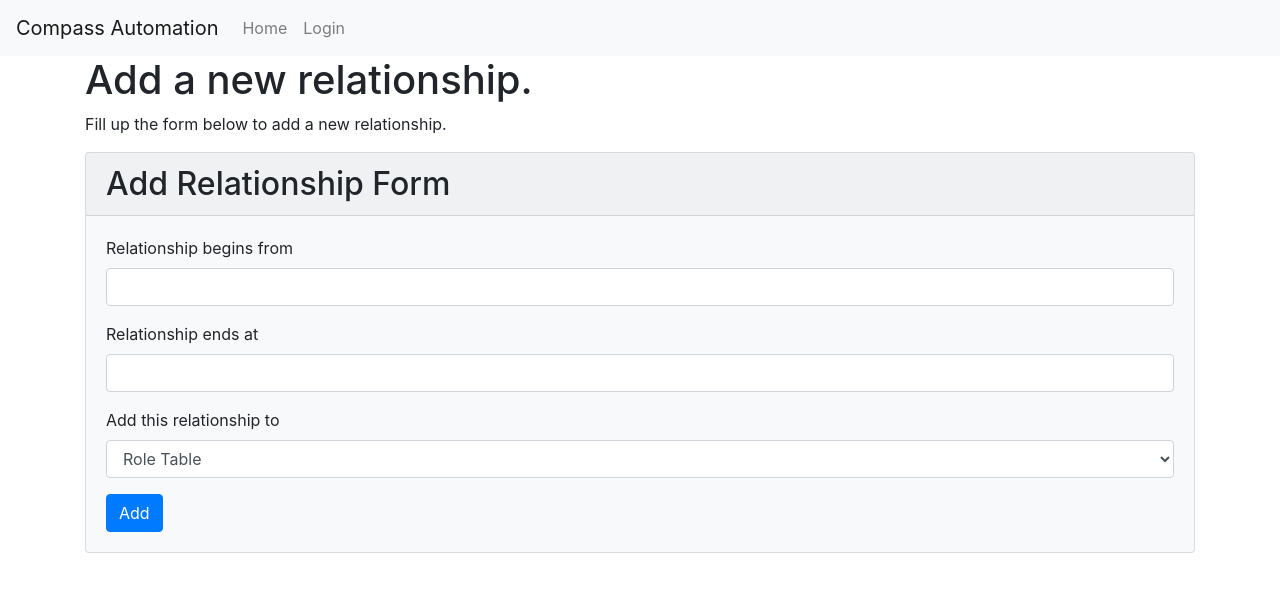
After one commit to wfxronald/compauto, a Flask app: page /define in a window 1280 px wide. The commit adds this page. Shown: the top 592 px of the page. Run offline with Flask 2, Linux system fonts and the light colour scheme; some libraries are stand-ins or nearby versions.

Commit message:
Implementing relationship: roles and teams

```diff
--- a/main/forms.py
+++ b/main/forms.py
@@ -38,6 +38,16 @@ class AccountManagerForm(FlaskForm):
                                                               ('1', '1: Team Lead'),
                                                               ('2', '2: Sales Head')],
                                  validators=[DataRequired()])
-    parent_node = StringField('Parent Node', validators=[DataRequired()])
+    team = StringField('Team', validators=[DataRequired()])
 
     submit = SubmitField('Submit')
+
+
+class RelationshipForm(FlaskForm):
+    begin = StringField('Relationship begins from', validators=[DataRequired()])
+    end = StringField('Relationship ends at', validators=[DataRequired()])
+    table_to_add = SelectField('Add this relationship to', choices=[('Role', 'Role Table'),
+                                                                    ('Team', 'Team Table')],
+                               validators=[DataRequired()])
+
+    submit = SubmitField('Add')
--- a/main/routes.py
+++ b/main/routes.py
@@ -1,8 +1,8 @@
 from flask import render_template, flash, redirect, url_for, request, jsonify
 from main import app, db
-from main.forms import LoginForm, MainForm, AccountManagerForm
+from main.forms import LoginForm, MainForm, AccountManagerForm, RelationshipForm
 from flask_login import current_user, login_user, logout_user, login_required
-from main.models import User, Request, Opportunity
+from main.models import User, Request, Opportunity, Role, Team
 from werkzeug.urls import url_parse
 from datetime import datetime, timezone
 from flask_table import Table, Col, ButtonCol
@@ -106,7 +106,7 @@ def dashboard():
         def td_format(self, content):
             if content:
                 adjust_timezone = content.replace(tzinfo=timezone.utc).astimezone(tz=None)
-                return adjust_timezone.strftime("%d %b %Y %H:%S")
+                return adjust_timezone.strftime("%d %b %Y %H:%M:%S")
             else:
                 return ''
 
@@ -151,7 +151,7 @@ def dashboard():
 
     request_table = RequestTable(requests)
 
-    logged_user = User.query.filter_by(id=current_user.id).first()
+    logged_user = User.query.filter_by(staff_id=current_user.staff_id).first()
     if logged_user.permission_lvl == 0:  # Banker cannot see the request dashboard
         flash('You have no permission to access this page.')
         return redirect(url_for('index'))
@@ -168,23 +168,32 @@ def approve():
     crm_identifier = req_to_be_approved.crm_app_no
     opp_to_be_changed = Opportunity.query.filter_by(CRM_Appln_No=crm_identifier).first()
 
+    def can_approve(req_to_be_approved):
+        user_team = current_user.team
+        need_teamlead_approval = not req_to_be_approved.is_approved_by_teamlead
+        if need_teamlead_approval:
+            requester_team = User.query.filter_by(staff_id=req_to_be_approved.requester_id).first().team
+        else:
+            requester_team = User.query.filter_by(staff_id=req_to_be_approved.approving_teamlead_id).first().team
+        approver_team = Team.query.filter_by(from_team=requester_team).first().to_team
+
+        return user_team == approver_team
+
     # Modify the request table to indicate approval
     # Two-layered: depends on who is issuing approval
     role = current_user.permission_lvl
 
     if role == 1:  # Team Lead
-        # Check that team lead can only approve banker below him/her
-        child_id = req_to_be_approved.requester_id
-        parent_id = User.query.filter_by(staff_id=child_id).first().parent_node
-        if parent_id != current_user.staff_id:
-            flash('You are not authorised to approve this request. Check again if you are approving the right request!')
-            return redirect(url_for('dashboard'))
-
         if req_to_be_approved.is_approved_by_teamlead and req_to_be_approved.is_approved_by_saleshead:
             flash('The request has been approved previously. Cannot approve a request twice!')
             return redirect(url_for('dashboard'))
         elif req_to_be_approved.is_approved_by_teamlead:
             flash('The request has been approved by Team Lead previously. Please push your Sales Head to approve.')
+            return redirect(url_for('dashboard'))
+
+        # Check that team lead can only approve banker below him/her
+        if not can_approve(req_to_be_approved):
+            flash('You are not authorised to approve this request. Check again if you are approving the right request!')
             return redirect(url_for('dashboard'))
 
         # Indicate approval by Team Lead
@@ -204,9 +213,7 @@ def approve():
             return redirect(url_for('dashboard'))
 
         # Check that sales head can only approve team lead below him/her
-        child_id = req_to_be_approved.approving_teamlead_id
-        parent_id = User.query.filter_by(staff_id=child_id).first().parent_node
-        if parent_id != current_user.staff_id:
+        if not can_approve(req_to_be_approved):
             flash('You are not authorised to approve this request. Check again if you are approving the right request!')
             return redirect(url_for('dashboard'))
 
@@ -358,6 +365,8 @@ def admin():
         return redirect(url_for('index'))
 
     users = User.query.all()
+    roles = Role.query.all()
+    teams = Team.query.all()
 
     # Declaration of the request table to be presented in HTML form
     class UserTable(Table):
@@ -368,20 +377,30 @@ def admin():
         delete_button = ButtonCol('Delete', 'delete', button_attrs={'class': 'btn btn-danger'},
                                   url_kwargs=dict(staff_id='staff_id'))
 
-        id = Col('id')
         staff_id = Col('staff_id')
         staff_name = Col('staff_name')
         staff_designation = Col('staff_designation')
         permission_lvl = Col('permission_lvl')
-        parent_node = Col('parent_node')
+        team = Col('team')
+
+    class RoleTable(Table):
+        classes = ['table', 'table-bordered', 'table-hover']
+
+        from_role = Col('from_role')
+        to_role = Col('to_role')
+
+    class TeamTable(Table):
+        classes = ['table', 'table-bordered', 'table-hover']
+
+        from_team = Col('from_team')
+        to_team = Col('to_team')
 
     user_table = UserTable(users)
+    role_table = RoleTable(roles)
+    team_table = TeamTable(teams)
 
-    # Account manager role:
-    # 1) Can add/edit/delete users - also using csv
-    # 2) Can reset password
-    # 3) Can allocate permission
-    return render_template('admin.html', title='Account Manager', user_table=user_table)
+    return render_template('admin.html', title='Account Manager',
+                           user_table=user_table, role_table=role_table, team_table=team_table)
 
 
 @app.route('/edit', methods=['GET', 'POST'])
@@ -406,7 +425,7 @@ def edit():
                           staff_name=form.staff_name.data,
                           staff_designation=form.staff_designation.data,
                           permission_lvl=int(form.permission_lvl.data),
-                          parent_node=form.parent_node.data)
+                          team=form.team.data)
             db.session.add(to_add)
             to_add.set_password('test')  # This is the default password of a newly created account
 
@@ -420,7 +439,7 @@ def edit():
             to_edit.staff_name = form.staff_name.data
             to_edit.staff_designation = form.staff_designation.data
             to_edit.permission_lvl = int(form.permission_lvl.data)
-            to_edit.parent_node = form.parent_node.data
+            to_edit.team = form.team.data
 
             db.session.commit()
             flash('User successfully edited.')
@@ -445,6 +464,26 @@ def delete():
     return redirect(url_for('admin'))
 
 
+@app.route('/define', methods=['GET', 'POST'])
+def define():
+    form = RelationshipForm()
+
+    if form.validate_on_submit():
+        target = form.table_to_add.data
+
+        if target == 'Role':
+            to_add = Role(from_role=form.begin.data, to_role=form.end.data)
+        elif target == 'Team':
+            to_add = Team(from_team=form.begin.data, to_team=form.end.data)
+
+        db.session.add(to_add)
+        db.session.commit()
+        flash('Relationship successfully added.')
+        return redirect(url_for('admin'))
+
+    return render_template('define.html', title='Relationship Manager', form=form)
+
+
 @app.route('/logout')
 def logout():
     logout_user()
--- a/main/templates/admin.html
+++ b/main/templates/admin.html
@@ -7,6 +7,10 @@
     <div class="table-responsive">
         {{ user_table }}
     </div>
-
+    <div class="table-responsive">
+        {{ role_table }}
+        {{ team_table }}
+    </div>
     <a href="{{ url_for('edit') }}" class="btn btn-success">Add a new user</a>
+    <a href="{{ url_for('define') }}" class="btn btn-success">Add a new relationship</a>
 {% endblock %}
--- /dev/null
+++ b/main/templates/define.html
@@ -0,0 +1,14 @@
+{% extends "base.html" %}
+{% import 'bootstrap/form.html' as wtf %}
+
+{% block app_content %}
+    <h1>Add a new relationship.</h1>
+    <p>Fill up the form below to add a new relationship.</p>
+
+    <div class="card mb-3 bg-light">
+        <h2 class="card-header">Add Relationship Form</h2>
+        <div class="card-body">
+            {{ wtf.render_form(form) }}
+        </div>
+    </div>
+{% endblock %}
```
Also changed, not shown: main/models.py (+26 -6 lines).
